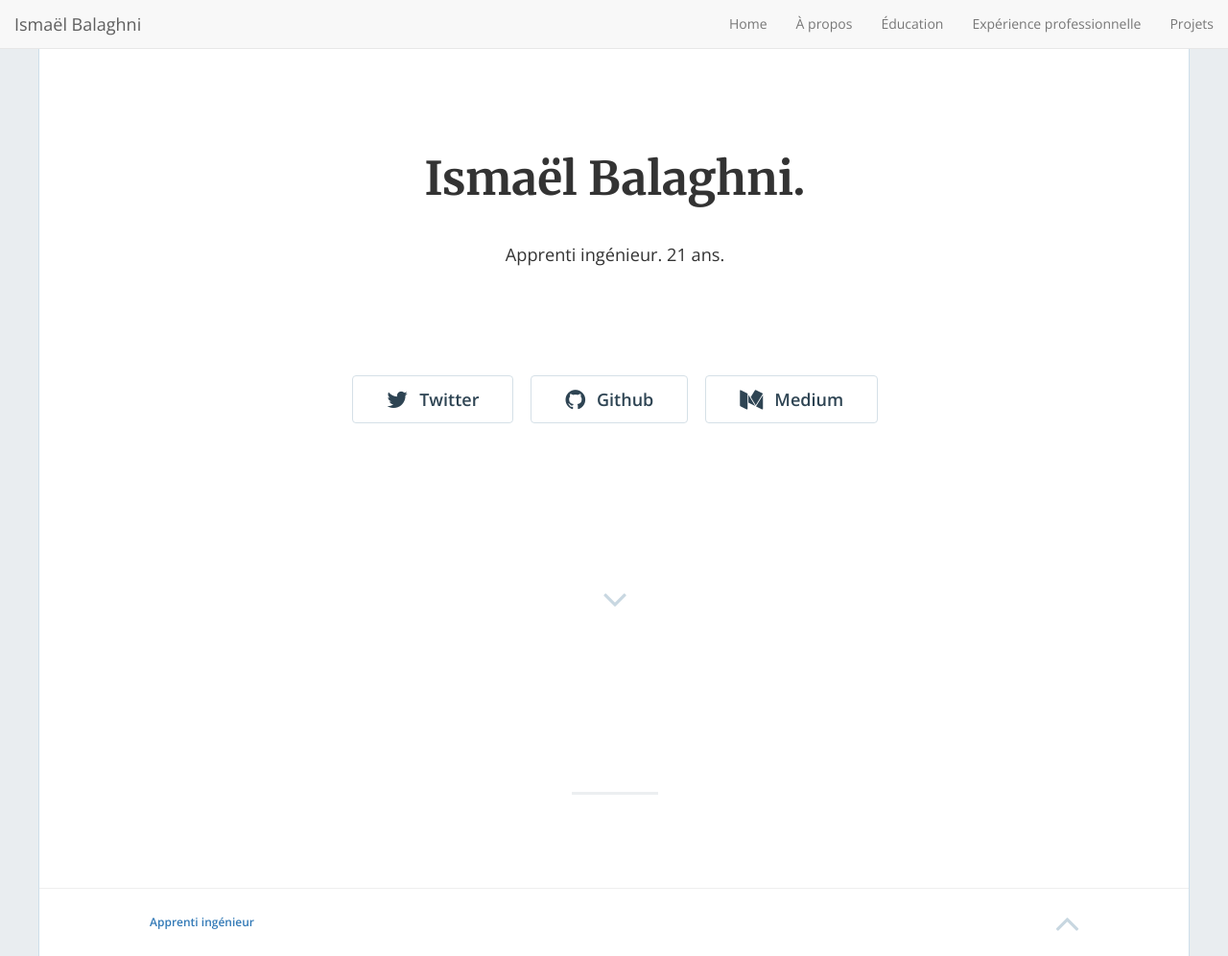
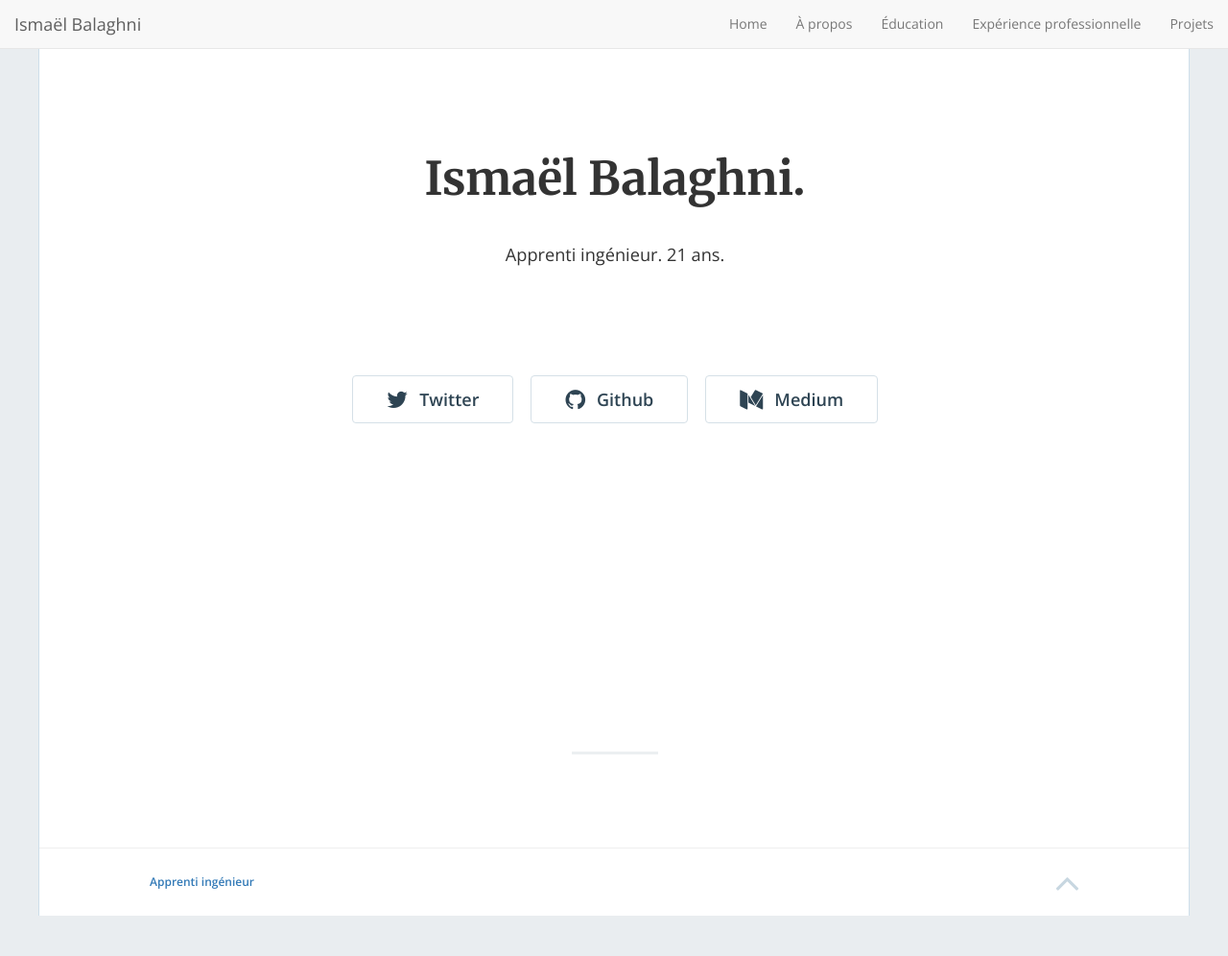
Before and after one commit to ismaelbalaghni/old-ismaelbalaghni, a Jekyll site: the page built from index.md, in a window 1280 px wide and 996 px high. Shown: the whole window at 96% size. Built offline with Jekyll 4.4.1, drawn with Linux system fonts in a browser that asks for light colours; nearby versions of some CDN libraries.

Commit message:
Retire la flèche en page d'accueil

```diff
--- a/_includes/home-hero.html
+++ b/_includes/home-hero.html
@@ -43,9 +43,9 @@
 
       </div>
 
-      <a class="section-jump text-center" href="#portfolio">
+      <!-- <a class="section-jump text-center" href="#portfolio">
         <i class="fa fa-angle-down fa-3x"></i>
-      </a>
+      </a> -->
 
     </div>
 
```
